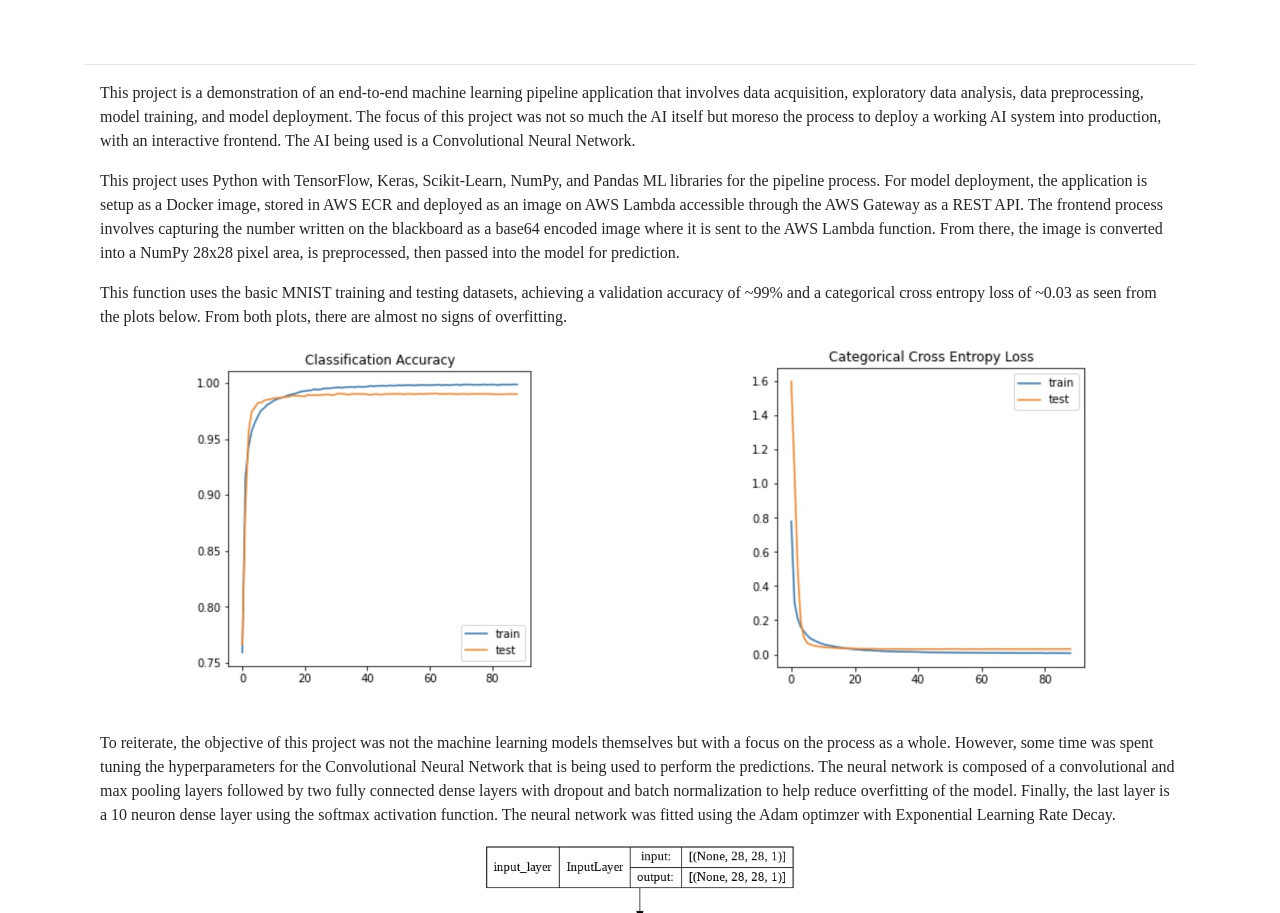
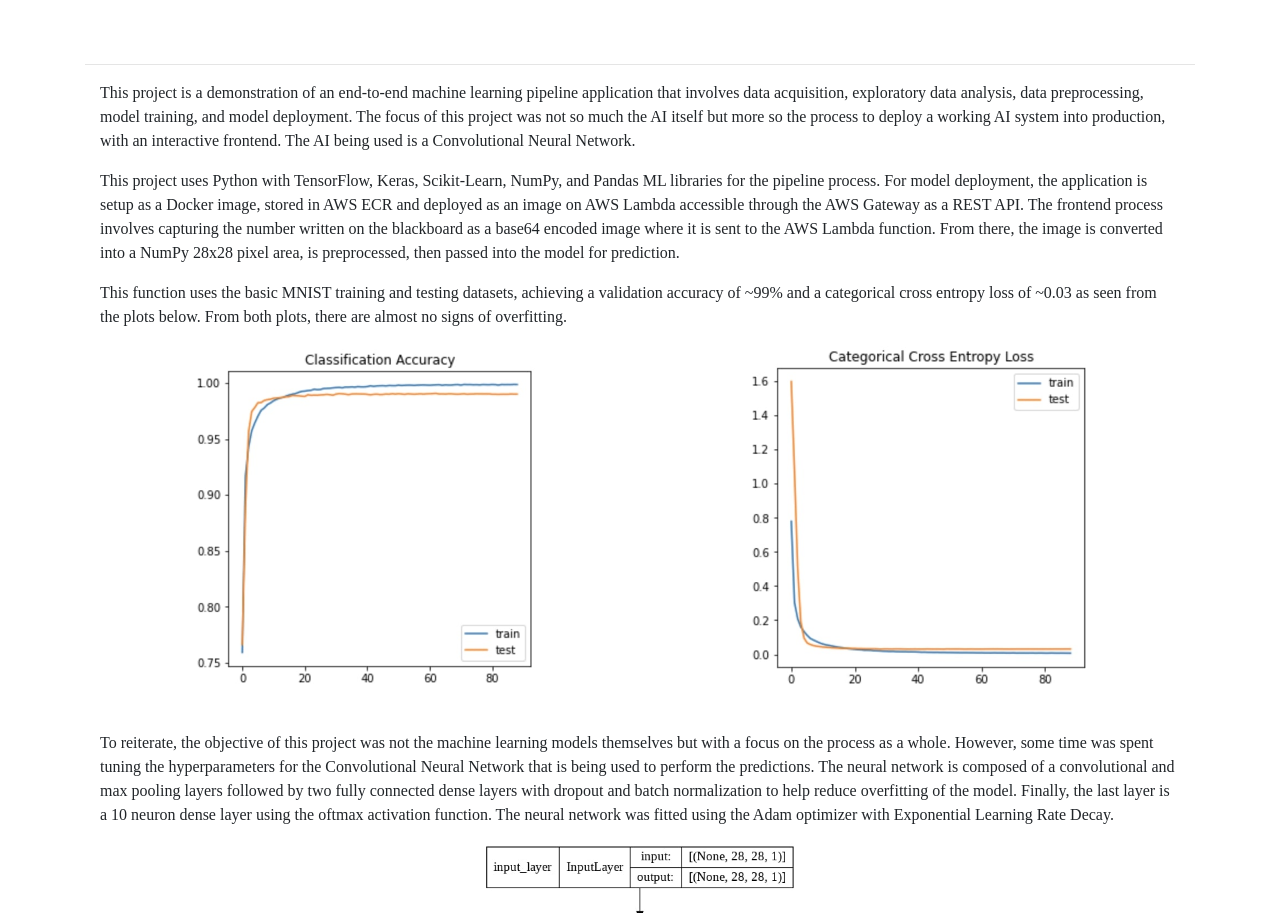
Before and after one commit to nolankurylo/nolankurylo.github.io, a Jekyll site: the page built from pages/projects/ai-mnist-pipeline.html, in a window 1280 px wide and 1400 px high, scrolled down 828 px. Shown: the part 176-1089 px from the top of the window. Built offline with Jekyll 4.4.1, drawn with Linux system fonts in a browser that asks for light colours; nearby versions of some CDN libraries; some web fonts are replaced; comment, search, counter and statistics services are not loaded.

Commit message:
spelling and grammar

```diff
--- a/_includes/footer.html
+++ b/_includes/footer.html
@@ -3,9 +3,6 @@
         <ul class=" social">
             <li class="list-inline-item fb"><a class="btn-floating mx-1"
                     href="https://www.facebook.com/profile.php?id=100009207184261"><i class="fab fa-facebook-f">
-                    </i></a></li>
-            <li class="list-inline-item tw"><a class="btn-floating mx-1" href="https://twitter.com/nolankurylo"><i
-                        class="fab fa-twitter">
                     </i></a></li>
             <li class="list-inline-item li"><a class="btn-floating mx-1"
                     href="https://www.linkedin.com/in/nolan-kurylo-03bb2a154/"><i class="fab fa-linkedin-in"> </i></a>
--- a/index.html
+++ b/index.html
@@ -207,7 +207,7 @@ active: index
                             The Version Control interface controls the 'active' firmware code files that customers are able to update their products to via the mobile applications.
                             This integration has also included implemented over-the-air firmware updates for the company products.
                             I plan on continuing to work in this position until this
-                            upcoming Semptember 2021 where I am eager to transition to my 4th and final co-op.
+                            upcoming September 2021 where I am eager to transition to my 4th and final co-op.
 
                         </div>
                     </div>
@@ -339,7 +339,7 @@ active: index
         <h6 class="text-center text-dark" style="padding-bottom: 100px; line-height: 30px"> Over the course of my
             degree, I have had the opportunity work on various engineering projects that have encouraged me to further my
             extracurricular development. After obtaining web development experience in my first co-op, I have worked to develop my
-            knowledge in embedded and firmware systems. This expereince is illustrated in various projects. Currently, I have shifted my focus towards
+            knowledge in embedded and firmware systems. This experience is illustrated in various projects. Currently, I have shifted my focus towards
             machine learning and artificial intelligence applications.
         </h6>
         <div class="row">
--- a/pages/projects/ai-mnist-pipeline.html
+++ b/pages/projects/ai-mnist-pipeline.html
@@ -72,7 +72,7 @@ permalink: /projects/ai-mnist-pipeline/
         <p>
             This project is a demonstration of an end-to-end machine learning pipeline application that involves
             data acquisition, exploratory data analysis, data preprocessing, model training, and model deployment.
-            The focus of this project was not so much the AI itself but moreso the process to deploy a working AI
+            The focus of this project was not so much the AI itself but more so the process to deploy a working AI
             system into production, with an interactive frontend. The AI being used is a Convolutional Neural Network.
         </p>
         <p>
@@ -99,7 +99,7 @@ permalink: /projects/ai-mnist-pipeline/
             a whole. However, some time was spent tuning the hyperparameters for the Convolutional Neural Network that is being used
             to perform the predictions. The neural network is composed of a convolutional and max pooling layers followed by two fully
             connected dense layers with dropout and batch normalization to help reduce overfitting of the model. Finally, the last layer is
-            a 10 neuron dense layer using the softmax activation function. The neural network was fitted using the Adam optimzer with
+            a 10 neuron dense layer using the oftmax activation function. The neural network was fitted using the Adam optimizer with
             Exponential Learning Rate Decay.
             <br>
             <div class="text-center">
--- a/pages/projects/iou-app.html
+++ b/pages/projects/iou-app.html
@@ -41,7 +41,7 @@ permalink: /projects/iou-app/
             <p> For example, if myself and my three roommates were to hop in a cab ride to go downtown, that would have
                 costed about $8. It makes the most sense to have one person pay for the cab and the rest of us pay that
                 person back afterwards. However, who wants to dig around for a toonie or send a $2 e-transfer? </p>
-            <p> With this app, IOUs between groups of people can be tracked and acculumated to a point where there is
+            <p> With this app, IOUs between groups of people can be tracked and accumulated to a point where there is
                 enough money owed to pay the other person back. </p>
         </div>
         <div class="col-lg-5 col-md-12 text-center">
```
Also changed, not shown: assets/js/ai-mnist-pipeline.js (+5 -16 lines), pages/projects/imdb-rating-prediction.html (added, +48 -0 lines), 1 other file.
